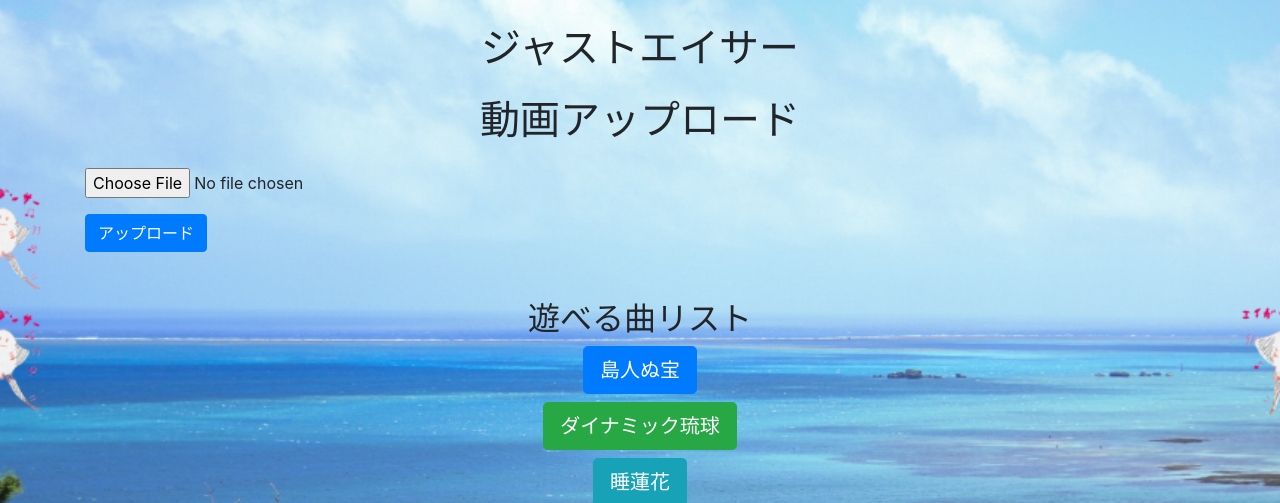
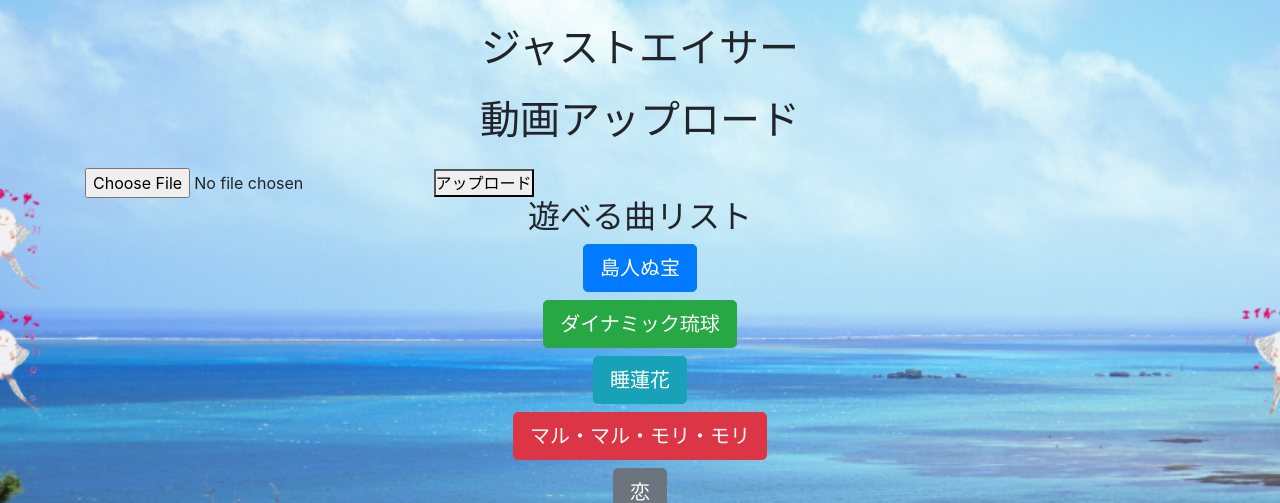
Before and after one commit to jyogi-web/yanabru-front, a Flask app: page / in a window 1280 px wide. Shown: the top 503 px of the page. Run offline with Flask 3, Linux system fonts and the light colour scheme; parts of the project's set-up code (start-up, migrations or seed data) failed here and were passed over; some libraries are stand-ins or nearby versions.

Commit message:
[modify] ファイルのアップロード場所・方法修正

```diff
--- a/app/app.py
+++ b/app/app.py
@@ -98,8 +98,11 @@ def extract_landmarks():
 
 
 # ファイルアップロードエンドポイントの前に追加
-UPLOAD_FOLDER = 'uploads'
+UPLOAD_FOLDER = os.path.join(BASE_DIR, 'static', 'uploads')  # 修正
 os.makedirs(UPLOAD_FOLDER, exist_ok=True)
+
+# Flaskの設定にUPLOAD_FOLDERを追加
+app.config['UPLOAD_FOLDER'] = UPLOAD_FOLDER
 
 # ファイルアップロードエンドポイント
 @app.route('/upload_video', methods=['POST'])
@@ -118,7 +121,7 @@ def upload_video():
 
     # ファイル名をサニタイズ
     filename = secure_filename(video.filename)
-    video_path = os.path.join(UPLOAD_FOLDER, filename)
+    video_path = os.path.join(app.config['UPLOAD_FOLDER'], filename)
     print(f"保存先のパス: {video_path}")
 
     try:
--- a/app/templates/index.html
+++ b/app/templates/index.html
@@ -14,11 +14,9 @@
     <h1 class="text-center my-4">ジャストエイサー</h1>
     <h1 class="mb-4">動画アップロード</h1>
     <!-- アップロードフォーム -->
-    <form id="uploadForm" enctype="multipart/form-data" class="mb-5">
-        <div class="form-group">
-            <input type="file" name="video" accept="video/*" class="form-control-file" required>
-        </div>
-        <button type="submit" class="btn btn-primary">アップロード</button>
+    <form action="/upload_video" method="post" enctype="multipart/form-data">
+        <input type="file" name="video" accept="video/*" required>
+        <button type="submit">アップロード</button>
     </form>
     <h2 class="text-center">遊べる曲リスト</h2>
     <ul class="list-unstyled text-center">
```
